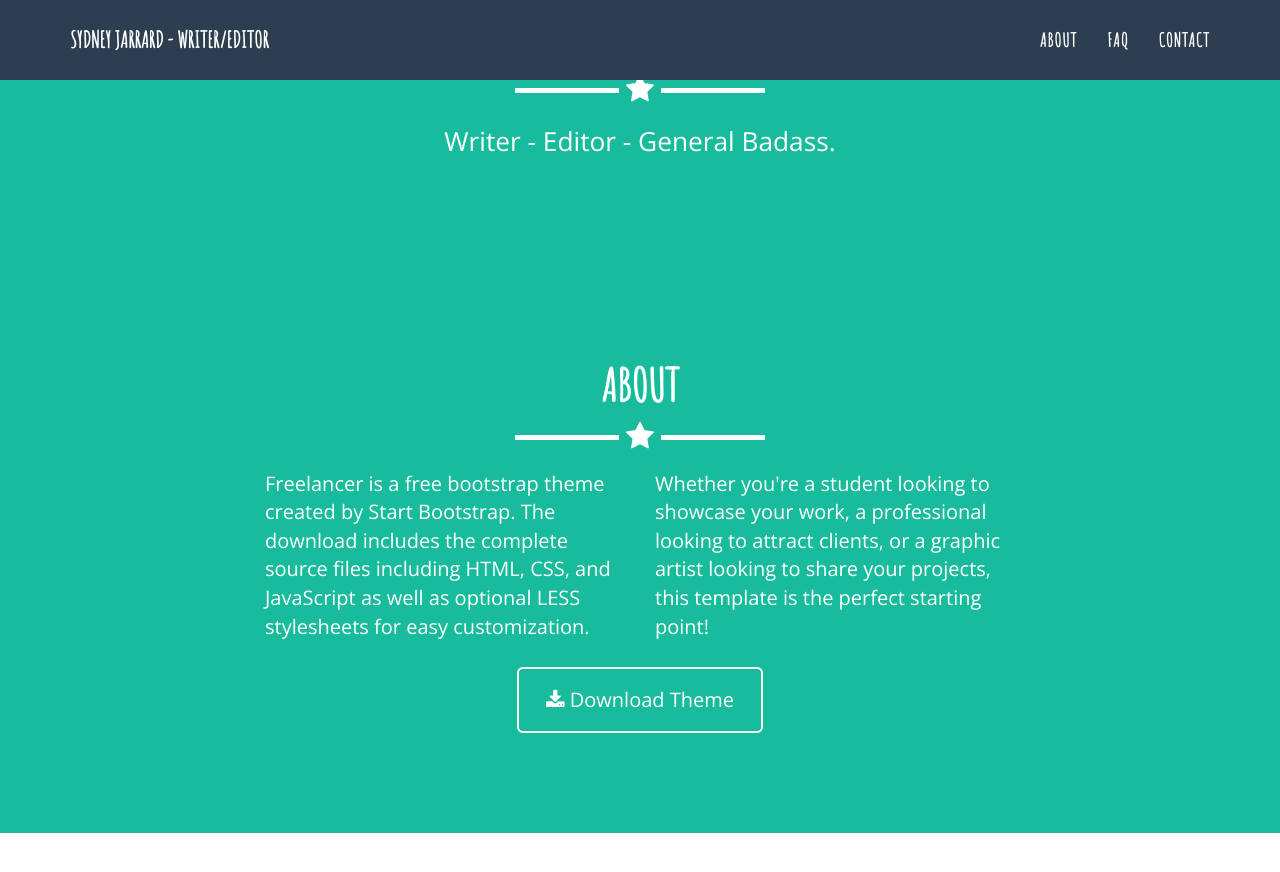
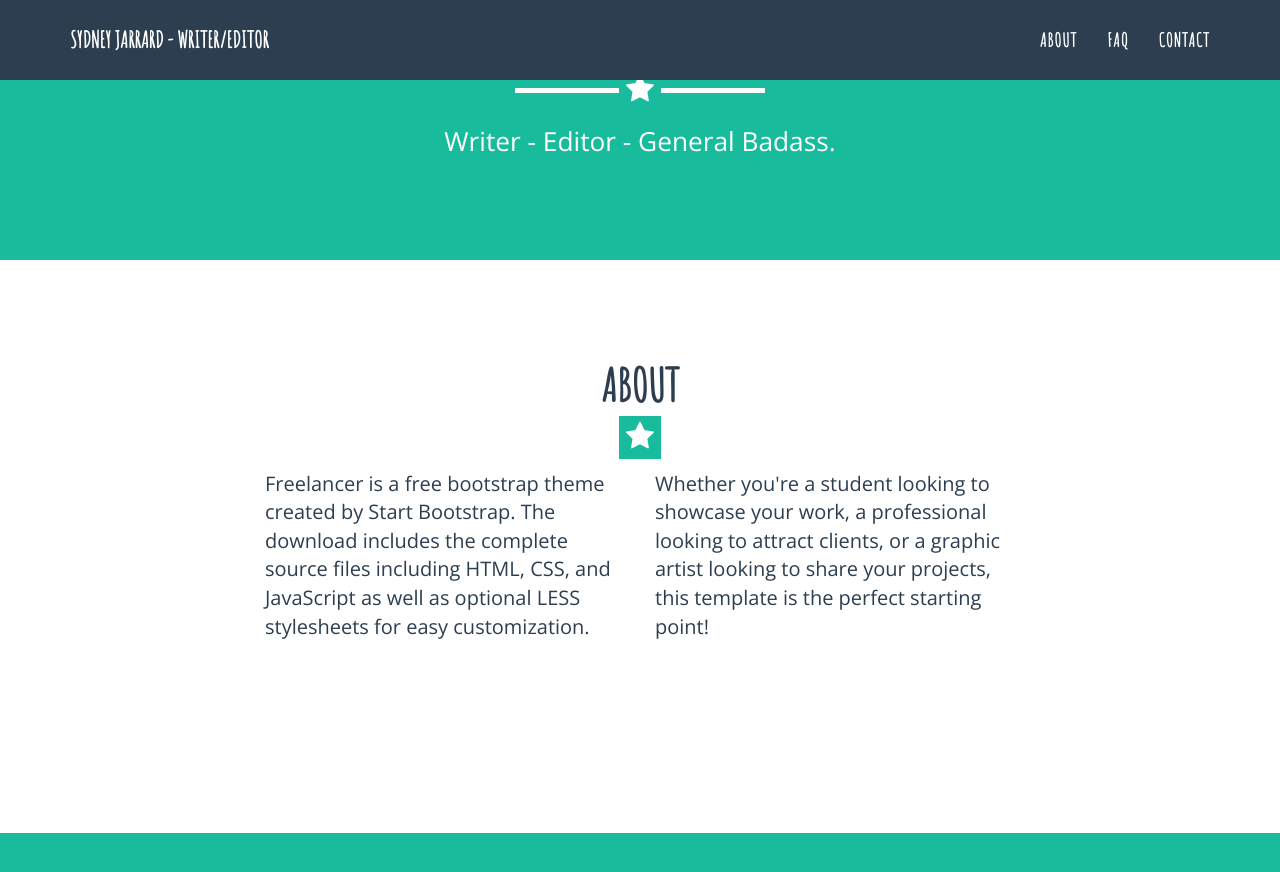
Before and after one commit to sydneyjarrard/sydneyjarrard.github.io, a Jekyll site: the page built from index.html, in a window 1280 px wide and 900 px high, scrolled down 559 px. Shown: the top 872 px of the window. Built offline with Jekyll 4.4.1, drawn with Linux system fonts in a browser that asks for light colours.

Commit message:
color swap

```diff
--- a/_includes/about.html
+++ b/_includes/about.html
@@ -1,5 +1,5 @@
  <!-- About Section -->
-    <section class="success" id="about">
+    <section class="" id="about">
         <div class="container">
             <div class="row">
                 <div class="col-lg-12 text-center">
--- a/_includes/faq.html
+++ b/_includes/faq.html
@@ -1,6 +1,6 @@
 
     <!-- Portfolio Grid Section -->
-    <section id="faq">
+    <section class="success" id="faq">
         <div class="container">
             <div class="row">
                 <div class="col-lg-12 text-center">
```
